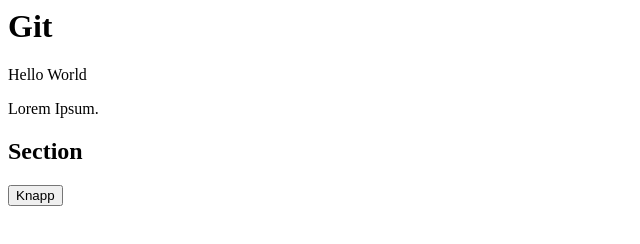
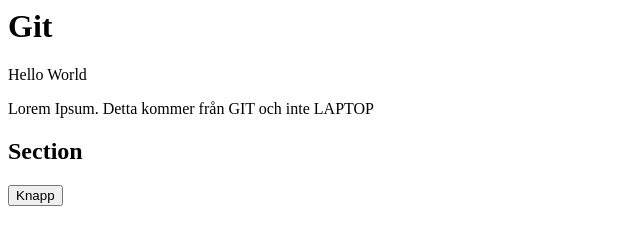
Before and after one commit to Pieplow/GIT, a plain HTML site: page index.html in a window 1280 px wide. Shown: the whole page, without its empty margins (0-640 px from the left). Drawn offline with Linux system fonts and the light colour scheme.

Commit message:
från GIT

```diff
--- a/index.html
+++ b/index.html
@@ -9,7 +9,7 @@
     <p>Hello World</p>
 
     <div>
-        Lorem Ipsum.
+        Lorem Ipsum. Detta kommer från GIT och inte LAPTOP
     </div>
     <section>
         <h2>Section</h2>
```
